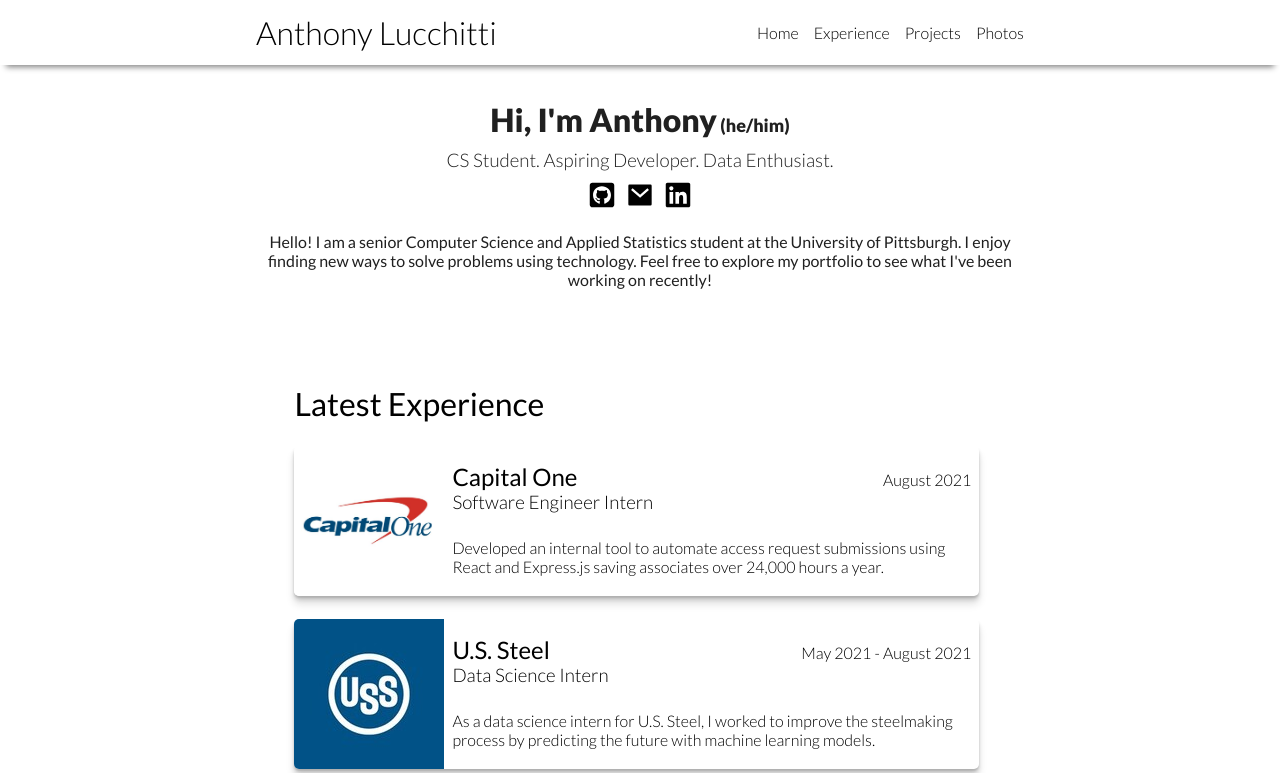
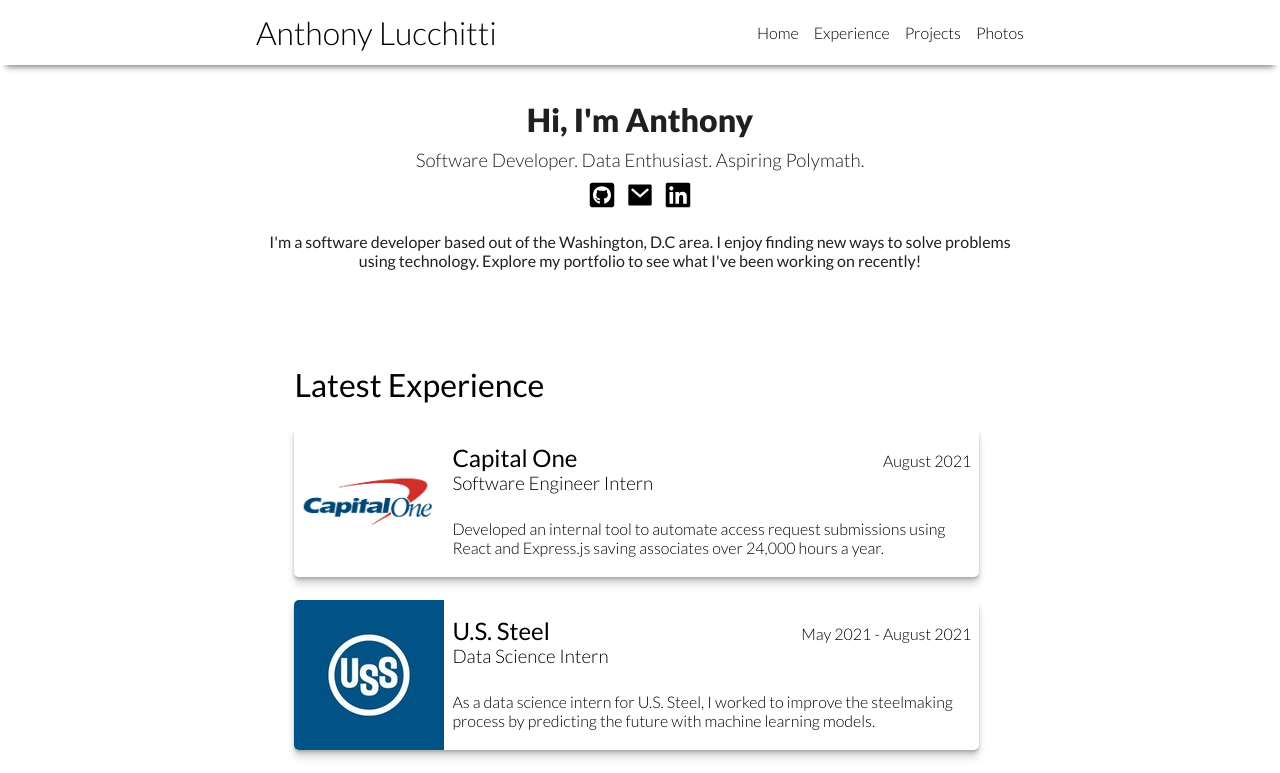
Before and after one commit to alucchitti/personal_website, a React (Create React App) app: page / in a window 1280 px wide. Shown: the top 773 px of the page. Built offline with nearby package versions, Linux system fonts and the light colour scheme.

Commit message:
lockfile and content updates

```diff
--- a/src/components/Home.js
+++ b/src/components/Home.js
@@ -4,14 +4,14 @@ import {RiMailFill} from 'react-icons/ri'
 const Home = () => {
     return (
         <div id='home'>
-            <h1>Hi, I'm Anthony<span> (he/him)</span></h1>
-            <h3>CS Student. Aspiring Developer. Data Enthusiast.</h3>
+            <h1>Hi, I'm Anthony</h1>
+            <h3>Software Developer. Data Enthusiast. Aspiring Polymath.</h3>
             <div id="icons">
                 <a href='https://github.com/alucchitti' target="_blank" rel="noopener noreferrer"><FaGithubSquare size={28}/></a>
                 <a href='mailto:alucchitti@pitt.edu'><RiMailFill size={28}/></a>
                 <a href='https://www.linkedin.com/in/alucchitti/' target="_blank" rel="noopener noreferrer"><FaLinkedin size={28}/></a>
             </div>
-            <p>Hello! I am a senior Computer Science and Applied Statistics student at the University of Pittsburgh. I enjoy finding new ways to solve problems using technology. Feel free to explore my portfolio to see what I've been working on recently!</p>
+            <p>I'm a software developer based out of the Washington, D.C area. I enjoy finding new ways to solve problems using technology. Explore my portfolio to see what I've been working on recently!</p>
         </div>
     )
 }
```
Also changed, not shown: 1 other file (tests, documents, lock files or other folders).
